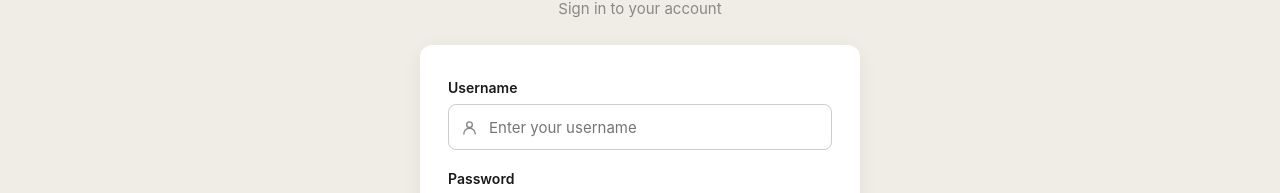
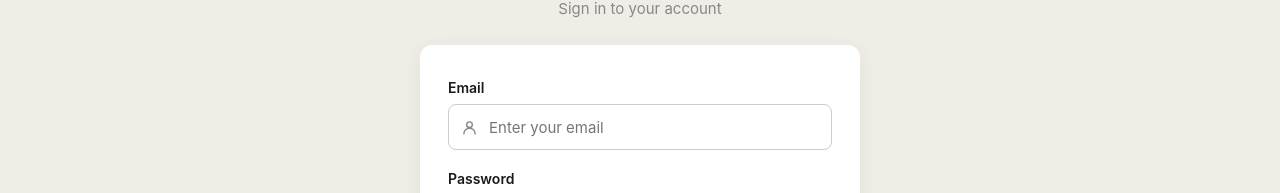
Before and after one commit to ritviksc/TTHub, a Vue app in the folder frontend/: page /login in a window 1280 px wide. Shown: the part 223-416 px from the top of the page. Built offline with nearby package versions, Linux system fonts and the light colour scheme; no server answers.

Commit message:
Updated frontend login page to ask for email instead of username

```diff
--- a/frontend/src/apis.js
+++ b/frontend/src/apis.js
@@ -58,11 +58,11 @@ export async function fetchCsrfCookie() {
   await api.get("/auth/csrf/")
 }
 
-export async function login(username, password) {
+export async function login(email, password) {
   const response = await api.post(
     "/auth/login/",
     {
-      username,
+      email,
       password,
     }
   )
--- a/frontend/src/views/Login.vue
+++ b/frontend/src/views/Login.vue
@@ -12,7 +12,7 @@ import { loadUser } from '@/stores/auth.js'
 
 const router = useRouter()
 
-const username = ref('')
+const email = ref('')
 const password = ref('')
 const error = ref('')
 const loading = ref(false)
@@ -37,14 +37,14 @@ async function handleSubmit() {
   error.value = ''
 
   try {
-    const data = await login(username.value, password.value)
+    const data = await login(email.value, password.value)
     await loadUser()
     router.push(roleRoutes[data.role] ?? '/')
   } catch (err) {
     if (err.code === TIMEOUT_ERROR) {
       error.value = 'The server took too long to respond.'
     } else if (err.response?.status === 401) {
-      error.value = 'Incorrect username or password.'
+      error.value = 'Incorrect email or password.'
     } else if (err.response?.status === 403) {
       error.value = 'Request was rejected. Please refresh and try again.'
     } else {
@@ -69,7 +69,7 @@ async function handleSubmit() {
         <form @submit.prevent="handleSubmit">
 
           <div class="field">
-            <label for="username">Username</label>
+            <label for="email">Email</label>
             <div class="input-wrap">
               <svg viewBox="0 0 24 24" fill="none" stroke="currentColor" stroke-width="2"
                    stroke-linecap="round" stroke-linejoin="round" aria-hidden="true">
@@ -77,11 +77,11 @@ async function handleSubmit() {
                 <path d="M4 21a8 8 0 0 1 16 0"></path>
               </svg>
               <input
-                id="username"
-                v-model="username"
-                type="text"
-                placeholder="Enter your username"
-                autocomplete="username"
+                id="email"
+                v-model="email"
+                type="email"
+                placeholder="Enter your email"
+                autocomplete="email"
                 required
               />
             </div>
```
